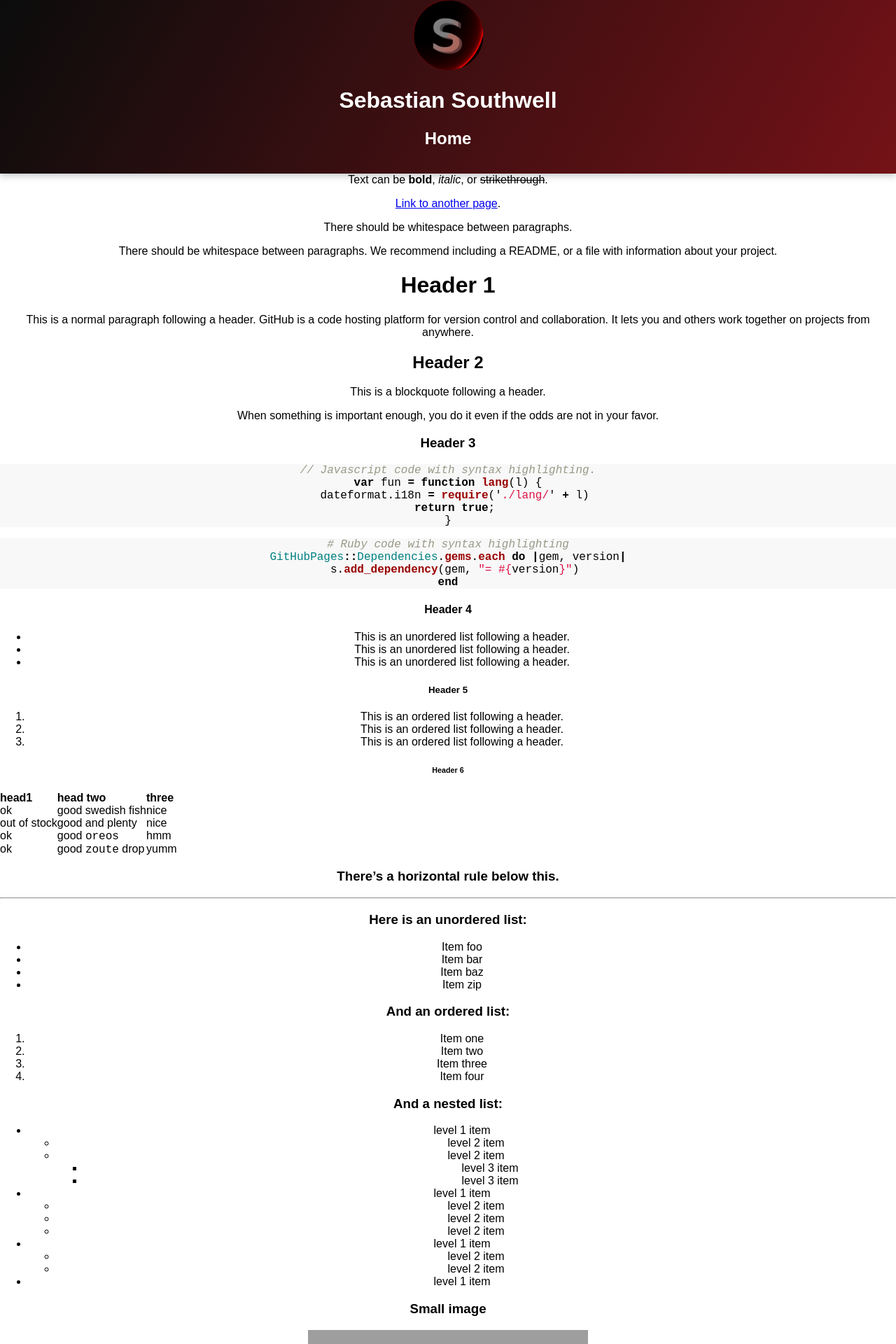
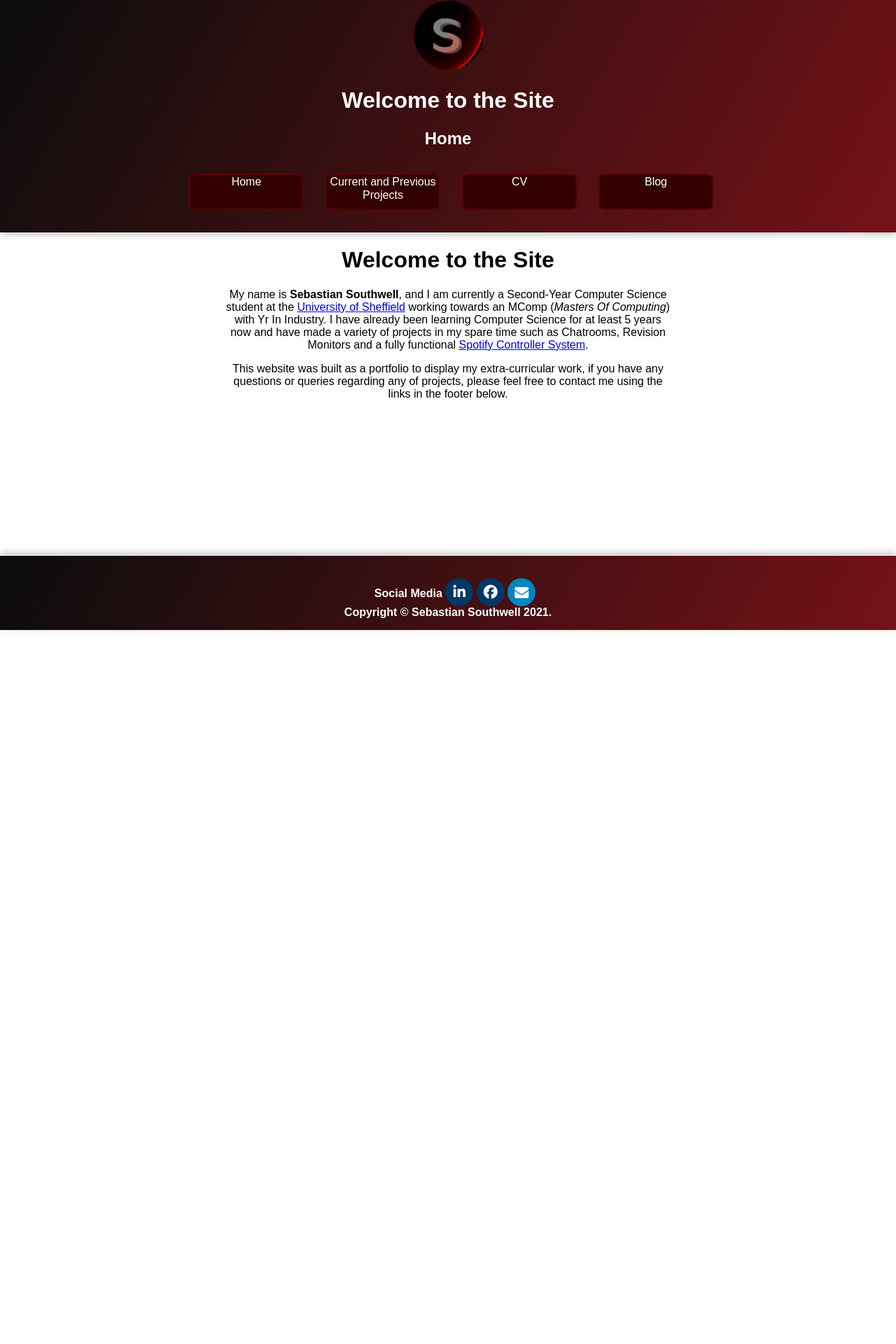
Before and after one commit to sebasouthwell/sebasouthwell.github.io, a Jekyll site: the page built from index.md, in a window 1280 px wide. Shown: the top 1920 px of the page at 70% size. Built offline with Jekyll 4.4.1, drawn with Linux system fonts in a browser that asks for light colours; nearby versions of some CDN libraries; our own code applies the rules of GitHub Pages for plain Markdown files; after the commit the page ends 900 px from its top, so only the background shows below that; some of the changed text lies outside the part shown; grey boxes are pictures that could not be loaded.

Commit message:
Added base home page

````diff
--- a/_layouts/default.html
+++ b/_layouts/default.html
@@ -17,6 +17,30 @@
       <a href="/"><img src="/assets/images/logo.png" class="logo-image"></a>
       <h1 class="project-name">{{ page.title | default: site.title | default: site.github.repository_name }}</h1>
       <h2 class="project-tagline">{{ page.description | default: site.description | default: site.github.project_tagline }}</h2>
+      <nav>
+        <ul>
+          <li>
+            <div>
+              <a href="/">Home</a>
+            </div>
+          </li>
+          <li>
+            <div>
+              <a href="/projects">Current and Previous Projects</a>
+            </div>
+          </li>
+          <li>
+            <div>
+              <a href="/assets/files/TemplateCV.pdf">CV</a>
+            </div>
+          </li>
+          <li>
+            <div>
+              <a>Blog</a>
+            </div>
+          </li>
+        </ul>
+      </nav>
     </header>
     <main id="content" class="main-content" role="main">
       {{ content }}
@@ -24,7 +48,10 @@
         <span>Social Media </span>
         <a href="https://www.linkedin.com/in/sebastian-southwell/" class="fa fa-linkedin"></a>
         <a href="https://www.facebook.com/SebNeedsABetterUsername" class="fa fa-facebook"></a>
-        <a href="https://www.facebook.com/SebNeedsABetterUsername" class="fab fa fa-discord"></a>
+        <a href="" class="fab fa fa-discord" hidden></a>
+        <form action="mailto:sas@sebasouthwell.co.uk"method="post"enctype="text/plain" class="fa" id="emailSend">
+            <a type="submit" onclick="document.getElementById('emailSend').submit();" class="fa fa-envelope"></a>
+        </form>
         <br>
         <span class="site-footer-owner">Copyright © Sebastian Southwell 2021.</a></span>
       </footer>
--- a/_sass/mytheme.scss
+++ b/_sass/mytheme.scss
@@ -28,6 +28,11 @@
     color: white;
   }
 
+  .fa-envelope{
+    color: white;
+    background: rgb(0, 132, 194);
+  }
+
   .site-footer {
     color: $header-heading-color;
     background-color: $header-bg-color;
@@ -37,7 +42,10 @@
     margin-top: 2rem;
     border-top: solid 1px $hr-border-color;
     text-align: center;
-
+    position: fixed;
+    left: 0;
+    bottom: 0;
+    width: 100%;
     -webkit-box-shadow: 0 -3px 10px rgba(57, 63, 72, 0.3);
     -moz-box-shadow: 0 -3px 10px rgba(57, 63, 72, 0.3);
     box-shadow: 0 -3px 10px rgba(57, 63, 72, 0.3);
@@ -47,6 +55,9 @@
       font-weight: bold;
   }
 
+  :root {
+    --header-height: 100%;
+  }
   .page-header{
     text-align: center;
     padding-bottom: 1rem;
@@ -54,7 +65,11 @@
     color: $header-heading-color;
     background-color: $header-bg-color;
     background-image: linear-gradient(120deg, $header-bg-color-secondary, $header-bg-color);
-
+    position: sticky;
+    left: 0;
+    top: 0;
+    width: 100%;
+    --header-height: height;
     -webkit-box-shadow: 0 3p 10px rgba(57, 63, 72, 0.3);
     -moz-box-shadow: 0 3px 10px rgba(57, 63, 72, 0.3);
     box-shadow: 0 3px 10px rgba(57, 63, 72, 0.3);
@@ -64,10 +79,13 @@
     height: 100px;
   }
 
+
   .main-content{
     text-align: center;
     width: 100%;
-    height: 100%;
+    align-content: center;
+    margin: auto;
+    position:initial;
   }
 
   html{
@@ -78,3 +96,67 @@
   .main-content p{
     margin-top: 0%;
   }
+
+  .center-list{
+    text-align: left;
+    align-content: center;
+    width:20%;
+    margin-left:auto;
+    margin-right:auto;
+  }
+
+  @media (min-width:800px)
+  {
+    .main-content p{
+      text-align: center;
+      max-width: 50%;
+      margin-left:auto;
+      margin-right:auto;
+      align-content: center;
+    }
+  }
+
+  .hiddenSubmit{
+    visibility:hidden;
+  }
+
+  #emailSend{
+    padding: 0%;
+  }
+
+  nav{
+    align-content: center;
+  }
+
+  nav ul{
+    list-style: none;
+    flex-direction: row;
+    align-content: center;
+    display: flex;
+    justify-content: center;
+  }
+  nav ul li{
+    padding: 0% 2.5% 0% 0;
+  }
+
+  nav ul li div{
+    border-radius: 10%;
+    border: 2px solid #5a0000;
+    width: 10em;
+    height: 3em;
+    background-color: rgb(51, 0, 0);
+  }
+
+  nav ul li a{
+    color: white;
+    font-style: normal;
+    text-align: center;
+    vertical-align:middle;
+    text-decoration: none;
+  }
+
+  html, body{
+    height: 100%;
+    min-height: 100%;
+    margin: 0;
+  }
--- a/index.md
+++ b/index.md
@@ -1,122 +1,9 @@
 ---
 layout: default
+description: Home
 ---
 
-Text can be **bold**, _italic_, or ~~strikethrough~~.
+# Welcome to the Site
+My name is **Sebastian Southwell**, and I am currently a Second-Year Computer Science student at the [University of Sheffield](https://www.sheffield.ac.uk/) working towards an MComp (*Masters Of Computing*) with Yr In Industry. I have already been learning Computer Science for at least 5 years now and have made a variety of projects in my spare time such as Chatrooms, Revision Monitors and a fully functional [Spotify Controller System](http://anyqueue.sebasouthwell.co.uk).
 
-[Link to another page](./another-page.html).
-
-There should be whitespace between paragraphs.
-
-There should be whitespace between paragraphs. We recommend including a README, or a file with information about your project.
-
-# Header 1
-
-This is a normal paragraph following a header. GitHub is a code hosting platform for version control and collaboration. It lets you and others work together on projects from anywhere.
-
-## Header 2
-
-> This is a blockquote following a header.
->
-> When something is important enough, you do it even if the odds are not in your favor.
-
-### Header 3
-
-```js
-// Javascript code with syntax highlighting.
-var fun = function lang(l) {
-  dateformat.i18n = require('./lang/' + l)
-  return true;
-}
-```
-
-```ruby
-# Ruby code with syntax highlighting
-GitHubPages::Dependencies.gems.each do |gem, version|
-  s.add_dependency(gem, "= #{version}")
-end
-```
-
-#### Header 4
-
-*   This is an unordered list following a header.
-*   This is an unordered list following a header.
-*   This is an unordered list following a header.
-
-##### Header 5
-
-1.  This is an ordered list following a header.
-2.  This is an ordered list following a header.
-3.  This is an ordered list following a header.
-
-###### Header 6
-
-| head1        | head two          | three |
-|:-------------|:------------------|:------|
-| ok           | good swedish fish | nice  |
-| out of stock | good and plenty   | nice  |
-| ok           | good `oreos`      | hmm   |
-| ok           | good `zoute` drop | yumm  |
-
-### There's a horizontal rule below this.
-
-* * *
-
-### Here is an unordered list:
-
-*   Item foo
-*   Item bar
-*   Item baz
-*   Item zip
-
-### And an ordered list:
-
-1.  Item one
-1.  Item two
-1.  Item three
-1.  Item four
-
-### And a nested list:
-
-- level 1 item
-  - level 2 item
-  - level 2 item
-    - level 3 item
-    - level 3 item
-- level 1 item
-  - level 2 item
-  - level 2 item
-  - level 2 item
-- level 1 item
-  - level 2 item
-  - level 2 item
-- level 1 item
-
-### Small image
-
-![Octocat](https://github.githubassets.com/images/icons/emoji/octocat.png)
-
-### Large image
-
-
-
-### Definition lists can be used with HTML syntax.
-
-<dl>
-<dt>Name</dt>
-<dd>Godzilla</dd>
-<dt>Born</dt>
-<dd>1952</dd>
-<dt>Birthplace</dt>
-<dd>Japan</dd>
-<dt>Color</dt>
-<dd>Green</dd>
-</dl>
-
-```
-Long, single-line code blocks should not wrap. They should horizontally scroll if they are too long. This line should be long enough to demonstrate this.
-```
-
-```
-The final element.
-```
+This website was built as a portfolio to display my extra-curricular work, if you have any questions or queries regarding any of projects, please feel free to contact me using the links in the footer below.
````
Also changed, not shown: projects.md (renamed from another-page.md), 1 other file.
